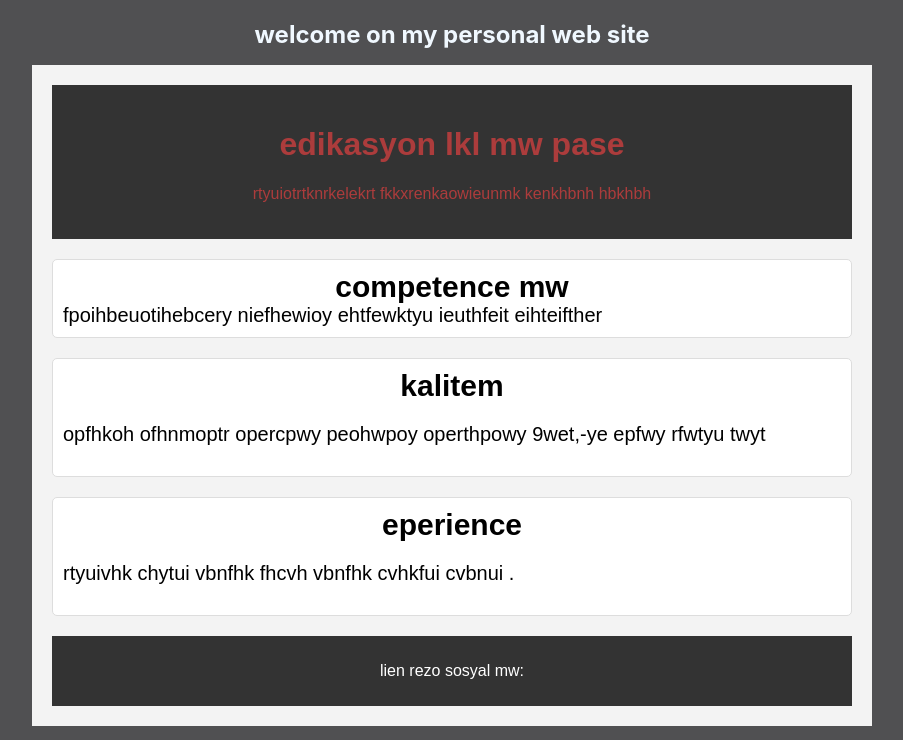
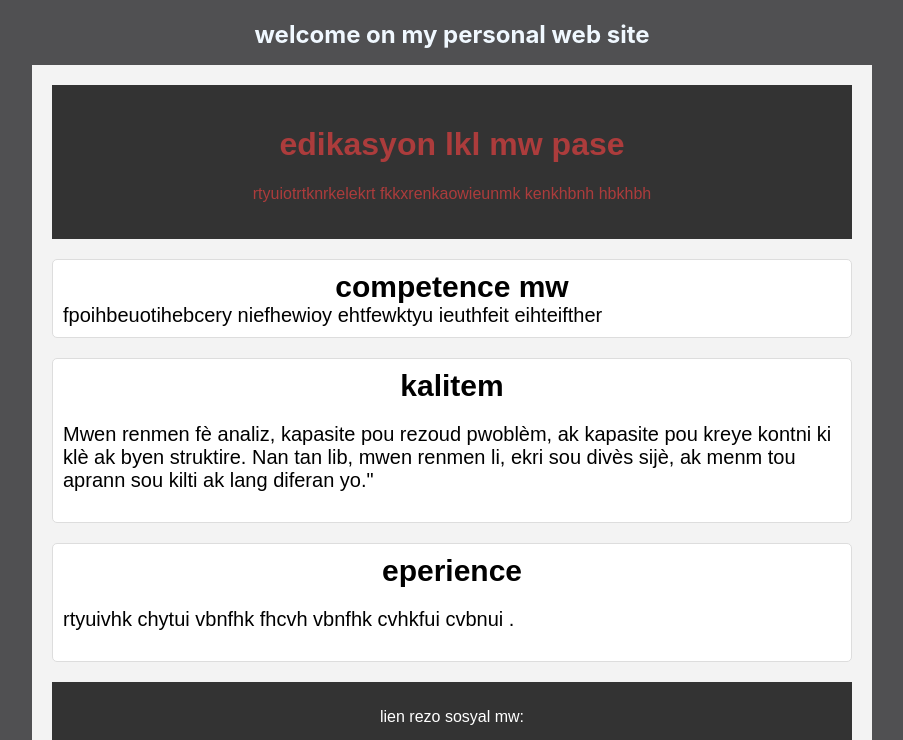
Before and after one commit to bastian2012/Tpday5, a React (Create React App) app: page / in a window 1280 px wide. Shown: the top 740 px of the page, without its empty margins (188-1091 px from the left). Built offline with nearby package versions, Linux system fonts and the light colour scheme.

Commit message:
Update pitit1.js

```diff
--- a/src/component/pitit1.js
+++ b/src/component/pitit1.js
@@ -15,7 +15,7 @@ const Pitit1 = () => {
                 </div>
                 <div className="postyo">
                     <h2 style={{color:'black'}}>kalitem</h2>
-                        <p>opfhkoh ofhnmoptr opercpwy peohwpoy operthpowy 9wet,-ye epfwy rfwtyu twyt </p>
+                        <p>Mwen renmen fè analiz, kapasite pou rezoud pwoblèm, ak kapasite pou kreye kontni ki klè ak byen struktire. Nan tan lib, mwen renmen li, ekri sou divès sijè, ak menm tou aprann sou kilti ak lang diferan yo." </p>
                     </div>
 
                 <div className="postyo">
```
